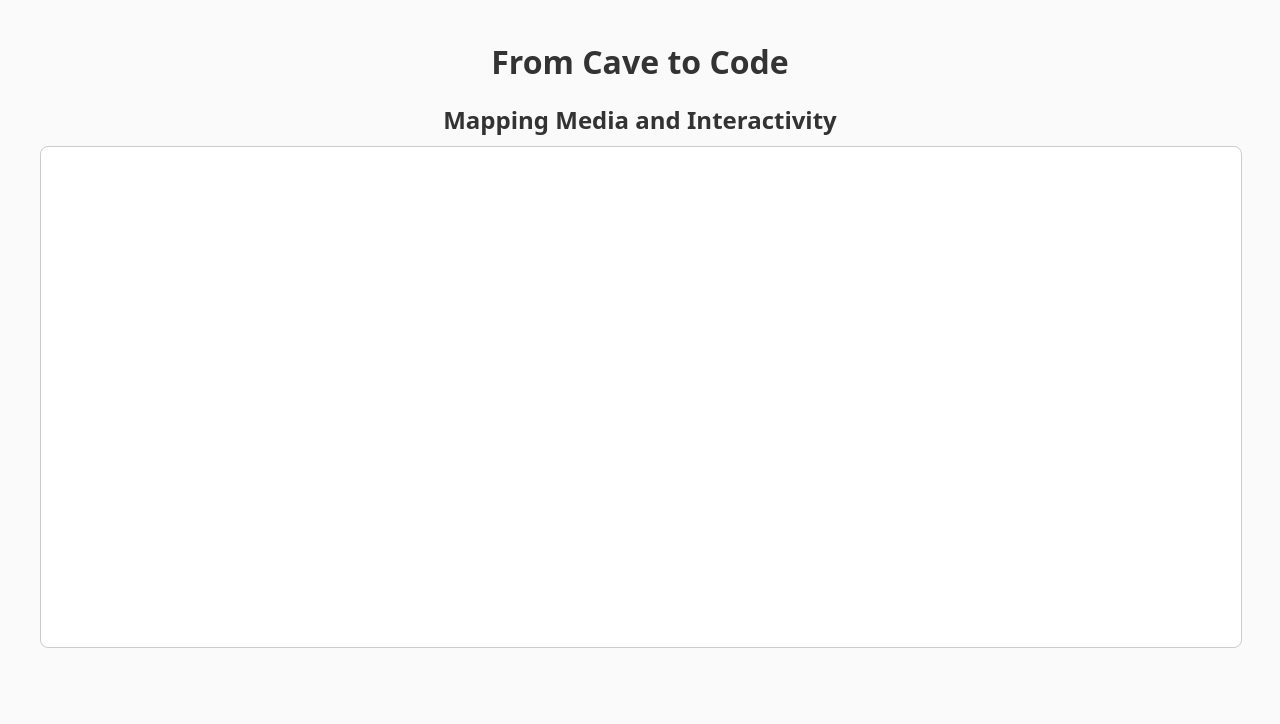
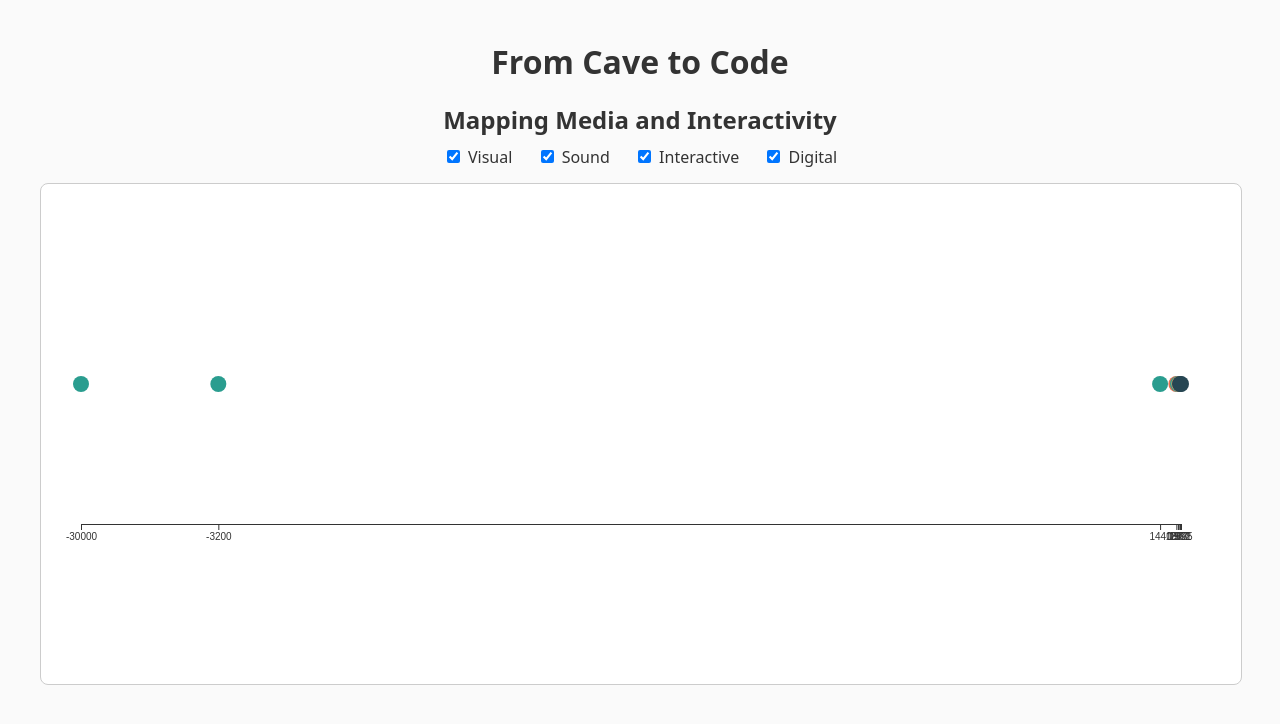
Before and after one commit to emonja/from-cave-to-code, a plain HTML site: page index.html in a window 1280 px wide. Drawn offline with nearby package versions, Linux system fonts and the light colour scheme.

Commit message:
Update index.html

```diff
--- a/index.html
+++ b/index.html
@@ -5,33 +5,61 @@
 <meta name="viewport" content="width=device-width,initial-scale=1.0">
 <title>From Cave to Code — Interactive Timeline</title>
 <style>
-body{
-  font-family:system-ui,sans-serif;
-  margin:40px;
-  background:#fafafa;
-  color:#333;
-  overflow:hidden;
+body {
+  font-family: system-ui, sans-serif;
+  margin: 40px;
+  background: #fafafa;
+  color: #333;
+  overflow: hidden;
 }
-h1,h2{text-align:center;margin-bottom:10px;}
-svg{background:#fff;border:1px solid #ccc;border-radius:8px;}
-.event{cursor:pointer;transition:transform .2s;}
-.event:hover{transform:scale(1.3);stroke:#000;stroke-width:1px;}
-.tooltip{
-  position:absolute;background:white;border:1px solid #ccc;
-  padding:6px 10px;border-radius:4px;pointer-events:none;
-  font-size:.9em;max-width:260px;
-  box-shadow:0 2px 8px rgba(0,0,0,.1);
+h1, h2 { text-align: center; margin-bottom: 10px; }
+svg { background: #fff; border: 1px solid #ccc; border-radius: 8px; }
+
+.controls {
+  text-align: center;
+  margin-bottom: 15px;
+}
+.controls label {
+  margin: 0 10px;
+  cursor: pointer;
+  user-select: none;
+}
+input[type="checkbox"] {
+  margin-right: 4px;
+}
+
+.event { cursor: pointer; transition: transform .2s; }
+.event:hover { transform: scale(1.3); stroke: #000; stroke-width: 1px; }
+
+.tooltip {
+  position: absolute;
+  background: white;
+  border: 1px solid #ccc;
+  padding: 6px 10px;
+  border-radius: 4px;
+  pointer-events: none;
+  font-size: .9em;
+  max-width: 260px;
+  box-shadow: 0 2px 8px rgba(0,0,0,.1);
 }
 </style>
 </head>
 <body>
   <h1>From Cave to Code</h1>
   <h2>Mapping Media and Interactivity</h2>
+
+  <div class="controls">
+    <label><input type="checkbox" value="Visual" checked> Visual</label>
+    <label><input type="checkbox" value="Sound" checked> Sound</label>
+    <label><input type="checkbox" value="Interactive" checked> Interactive</label>
+    <label><input type="checkbox" value="Digital" checked> Digital</label>
+  </div>
+
   <svg id="timeline" width="100%" height="500"></svg>
+
   <script src="https://d3js.org/d3.v7.min.js"></script>
   <script>
-// --- Data ---
-const data=[
+    const data = [
       {year:-30000,title:"Cave Paintings",category:"Visual",description:"Early symbolic communication through images."},
       {year:-3200,title:"Cuneiform Writing",category:"Visual",description:"One of the earliest known writing systems."},
       {year:1440,title:"Printing Press",category:"Visual",description:"Mass communication revolution."},
@@ -42,40 +70,90 @@ const data=[
       {year:2025,title:"AI Art Systems",category:"Digital",description:"Generative and interactive art powered by algorithms."}
     ];
 
-// --- Setup ---
-const margin={top:60,right:40,bottom:60,left:40};
-const w=window.innerWidth-margin.left-margin.right-100;
-const h=400-margin.top-margin.bottom;
-const svg=d3.select("#timeline")
+    const margin = { top: 60, right: 40, bottom: 60, left: 40 };
+    const w = window.innerWidth - margin.left - margin.right - 100;
+    const h = 400 - margin.top - margin.bottom;
+
+    const svg = d3.select("#timeline")
       .append("g")
-  .attr("transform",`translate(${margin.left},${margin.top})`);
+      .attr("transform", `translate(${margin.left},${margin.top})`);
 
-// --- Log-like compressed scale ---
-const years=data.map(d=>d.year);
-const minYear=d3.min(years),maxYear=d3.max(years);
-const compress=y=>{
-  // pseudo-log compression for negative & positive values
-  const s=y<0?-1:1;
-  return s*Math.log10(Math.abs(y)+1);
+    // compressed pseudo-log scale
+    const compress = y => {
+      const s = y < 0 ? -1 : 1;
+      return s * Math.log10(Math.abs(y) + 1);
     };
-const x=d3.scaleLinear()
-  .domain([compress(minYear),compress(maxYear)])
-  .range([0,w]);
+    const years = data.map(d => d.year);
+    const x = d3.scaleLinear()
+      .domain([compress(d3.min(years)), compress(d3.max(years))])
+      .range([0, w]);
 
-// --- Axis ---
-const ticks=data.map(d=>d.year);
-const xAxis=d3.axisBottom(x)
+    const ticks = data.map(d => d.year);
+    const xAxis = d3.axisBottom(x)
       .tickValues(ticks.map(compress))
-  .tickFormat((_,i)=>ticks[i]);
-const axisGroup=svg.append("g")
-  .attr("transform",`translate(0,${h})`)
+      .tickFormat((_, i) => ticks[i]);
+    const axisGroup = svg.append("g")
+      .attr("transform", `translate(0,${h})`)
       .call(xAxis);
 
-// --- Events ---
-const colors={Visual:"#2a9d8f",Sound:"#e76f51",Interactive:"#f4a261",Digital:"#264653"};
-const eventsGroup=svg.append("g").attr("class","events");
+    const colors = {
+      Visual: "#2a9d8f",
+      Sound: "#e76f51",
+      Interactive: "#f4a261",
+      Digital: "#264653"
+    };
 
-eventsGroup.selectAll("circle")
-  .data(data)
-  .enter()
-  .appen
+    const eventsGroup = svg.append("g").attr("class", "events");
+    const tooltip = d3.select("body").append("div").attr("class", "tooltip").style("opacity", 0);
+
+    function updateTimeline() {
+      const checked = Array.from(document.querySelectorAll('input[type="checkbox"]:checked'))
+        .map(cb => cb.value);
+
+      const filtered = data.filter(d => checked.includes(d.category));
+
+      const circles = eventsGroup.selectAll(".event")
+        .data(filtered, d => d.title);
+
+      circles.enter()
+        .append("circle")
+        .attr("class", "event")
+        .attr("cx", d => x(compress(d.year)))
+        .attr("cy", h / 2)
+        .attr("r", 8)
+        .attr("fill", d => colors[d.category] || "#999")
+        .on("mouseover", (event, d) => {
+          tooltip.transition().duration(200).style("opacity", .95);
+          tooltip.html(`<strong>${d.title}</strong><br>${d.year}<br>${d.description}`)
+            .style("left", (event.pageX + 10) + "px")
+            .style("top", (event.pageY - 40) + "px");
+        })
+        .on("mouseout", () => tooltip.transition().duration(300).style("opacity", 0))
+        .merge(circles)
+        .attr("cx", d => x(compress(d.year)))
+        .attr("cy", h / 2)
+        .attr("fill", d => colors[d.category] || "#999");
+
+      circles.exit().remove();
+    }
+
+    updateTimeline();
+
+    // Zoom and pan
+    const zoom = d3.zoom()
+      .scaleExtent([.5, 10])
+      .translateExtent([[0, 0], [w, h]])
+      .on("zoom", e => {
+        const t = e.transform;
+        axisGroup.attr("transform", `translate(${t.x},${h}) scale(${t.k},1)`);
+        eventsGroup.attr("transform", `translate(${t.x},0) scale(${t.k},1)`);
+      });
+
+    d3.select("#timeline").call(zoom);
+
+    document.querySelectorAll('input[type="checkbox"]').forEach(cb =>
+      cb.addEventListener('change', updateTimeline)
+    );
+  </script>
+</body>
+</html>
```
Lines whose indentation alone changed are shown as unchanged.
